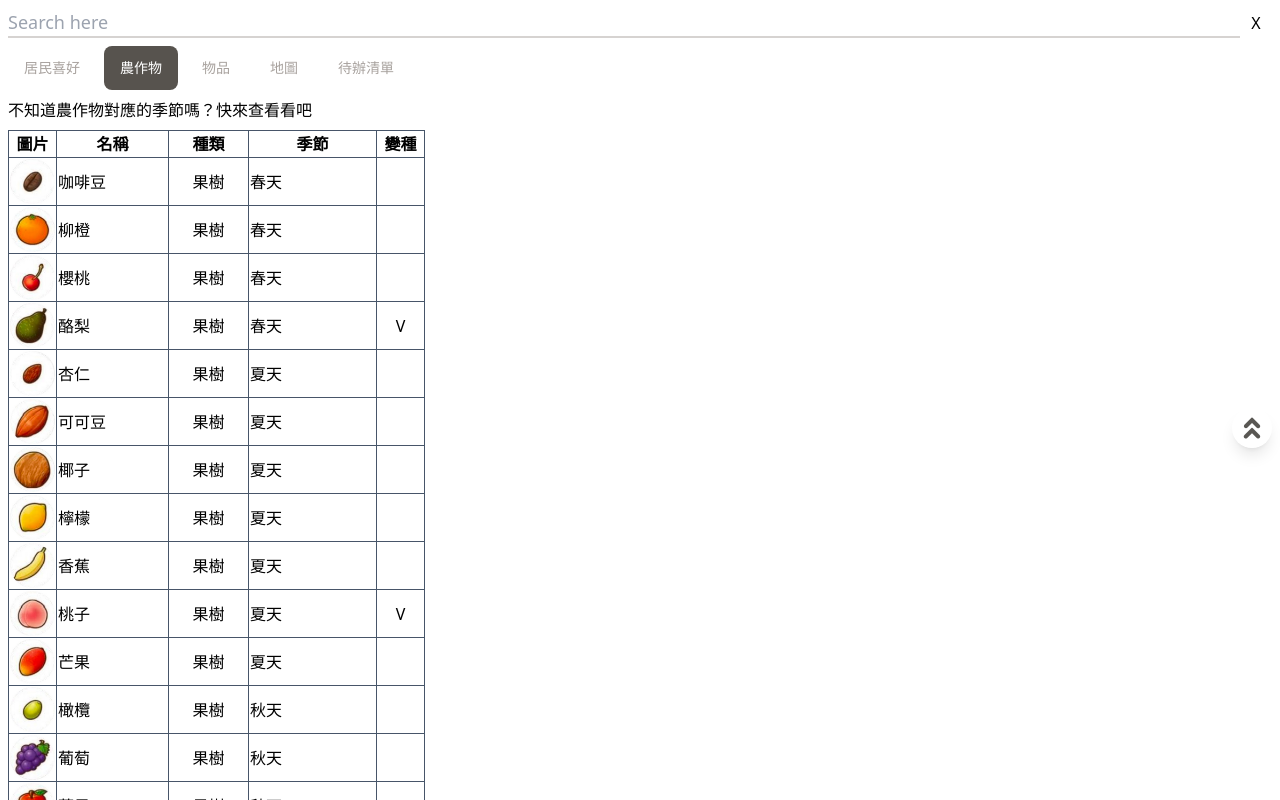
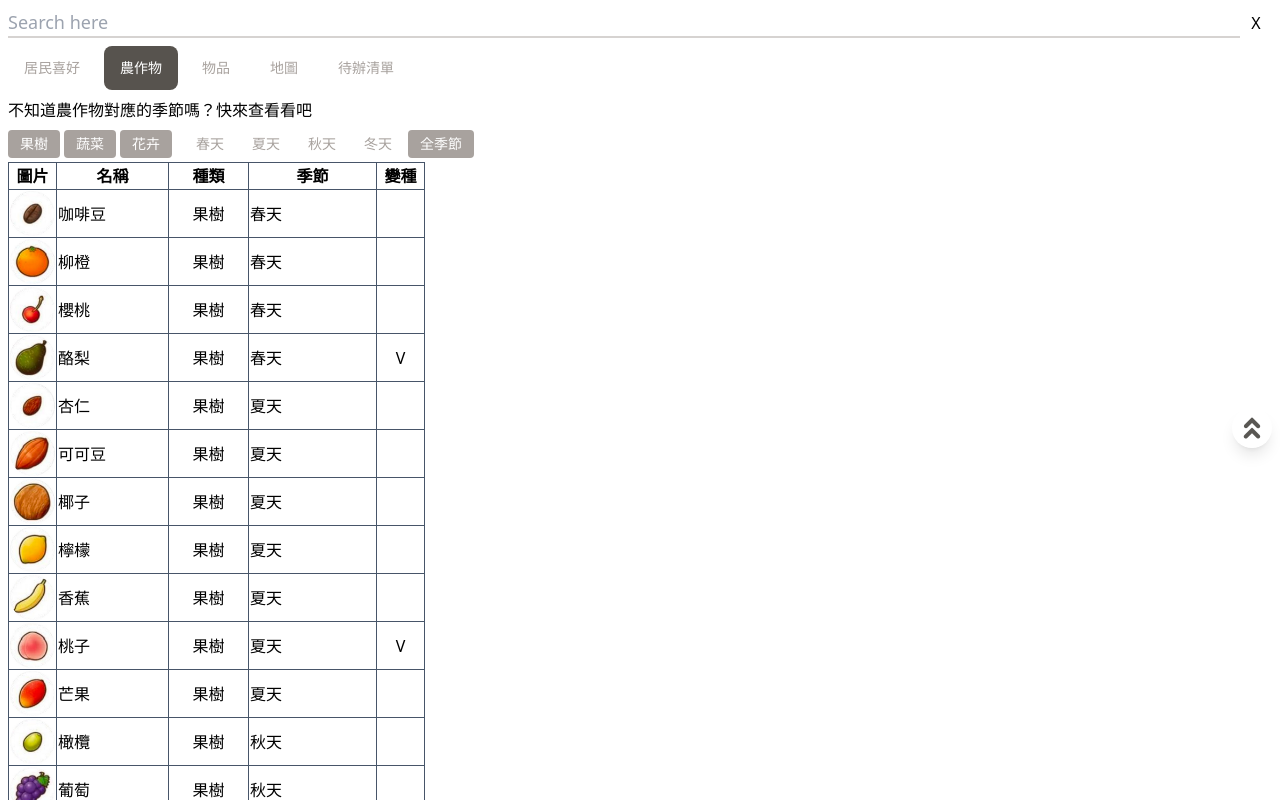
Before and after one commit to pig60214/harvest-moon, a React (Create React App) app: page /crop in a window 1280 px wide. Shown: the top 800 px of the page. Built offline with nearby package versions, Linux system fonts and the light colour scheme.

Commit message:
Enhance Crop: Add Search Panel

```diff
--- a/src/Crops.js
+++ b/src/Crops.js
@@ -1,12 +1,18 @@
 import { cropRawData } from './cropRawData';
-import { useSelector } from 'react-redux';
+import { useDispatch, useSelector } from 'react-redux';
+import { toggleCategory, setSeason } from './store/cropSearchSettingSlice';
 
 export default function Crops() {
   const searchInput = useSelector((state) => state.searchInput.value);
+  const setting = useSelector(state => state.cropSearchSetting);
+  const dispatch = useDispatch();
 
   const tableRows = [];
   cropRawData.forEach(data => {
-    if(!JSON.stringify(data).includes(searchInput)) return;
+    if(!data.name.includes(searchInput)) return;
+    if(!JSON.stringify(setting.category).includes(data.category)) return;
+
+    if(setting.season !== '全季節' && !data.season.includes(setting.season)) return;
     let image;
     try {
       image = <img src={require(`./assets/images/crops/${data.name}.jpg`)} alt={data.name}/>;
@@ -25,6 +31,15 @@ export default function Crops() {
   });
 
   return (
+    <div>
+    <div className='flex flex-col md:flex-row gap-1 md:gap-3 mb-1'>
+      <ul className='my-tabs sm'>
+        { ['果樹', '蔬菜', '花卉'].map(c => <li key={c} className={setting.category.find(sc => c === sc) ? 'active' : 'inactive'} onClick={() => dispatch(toggleCategory(c))}>{c}</li>) }
+      </ul>
+      <ul className='my-tabs sm'>
+        { ['春天', '夏天', '秋天', '冬天', '全季節'].map(s => <li key={s} className={setting.season === s ? 'active' : 'inactive'} onClick={() => dispatch(setSeason(s))}>{s}</li>) }
+      </ul>
+    </div>
     <table>
       <thead>
         <tr>
@@ -39,5 +54,6 @@ export default function Crops() {
         {tableRows}
       </tbody>
     </table>
+    </div>
   );
 };
--- a/src/index.css
+++ b/src/index.css
@@ -6,8 +6,16 @@
   @apply flex flex-wrap text-sm font-medium text-center text-stone-500 text-stone-400 space-x-2
 }
 
+.my-tabs.sm {
+  @apply text-stone-400 space-x-1
+}
+
 .my-tabs li {
   @apply inline-block p-2 md:px-4 md:py-3 rounded-lg capitalize
+}
+
+.my-tabs.sm li {
+  @apply px-3 py-1 md:px-3 rounded capitalize
 }
 
 .my-tabs li.inactive {
@@ -16,6 +24,10 @@
 
 .my-tabs li.active {
   @apply text-white bg-stone-600
+}
+
+.my-tabs.sm li.active {
+  @apply text-white bg-stone-400
 }
 
 .my-card {
--- /dev/null
+++ b/src/store/cropSearchSettingSlice.js
@@ -0,0 +1,35 @@
+import { createSlice } from '@reduxjs/toolkit'
+
+export const cropSearchSettingSlice = createSlice({
+  name: 'cropSearchSetting',
+  initialState: {
+    category: ['果樹', '蔬菜', '花卉'],
+    season: '全季節',
+  },
+  reducers: {
+    toggleCategory: (state, { payload }) => {
+      if (state.category.find(c => c === payload)) {
+        if (state.category.filter(c => c !== payload).length === 0) return state;
+        return {
+          ...state,
+          category: state.category.filter(c => c !== payload),
+        }
+      }
+
+      return {
+        ...state,
+        category: [
+          ...state.category,
+          payload,
+        ]
+      }
+    },
+    setSeason: (state, { payload }) => {
+      state.season = payload;
+    },
+  },
+})
+
+export const { toggleCategory, setSeason } = cropSearchSettingSlice.actions
+
+export default cropSearchSettingSlice.reducer
--- a/src/store/store.js
+++ b/src/store/store.js
@@ -4,6 +4,7 @@ import locationsSlice from './locationsSlice';
 import toGivesSlice from './toGivesSlice';
 import showGiftListSlice from './showGiftListSlice';
 import toDoListSlice from './toDoListSlice';
+import cropSearchSettingSlice from './cropSearchSettingSlice';
 import storage from 'redux-persist/lib/storage' // defaults to localStorage for web
 import { persistReducer, persistStore } from 'redux-persist';
 import thunk from 'redux-thunk';
@@ -14,6 +15,7 @@ const rootReducer = combineReducers({
   toGives: toGivesSlice,
   showGiftList: showGiftListSlice,
   toDoList: toDoListSlice,
+  cropSearchSetting: cropSearchSettingSlice,
 });
 
 const persistConfig = {
```
